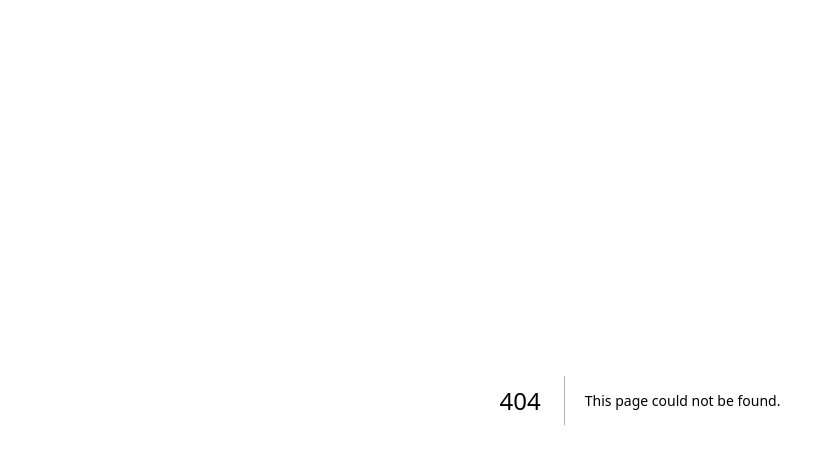
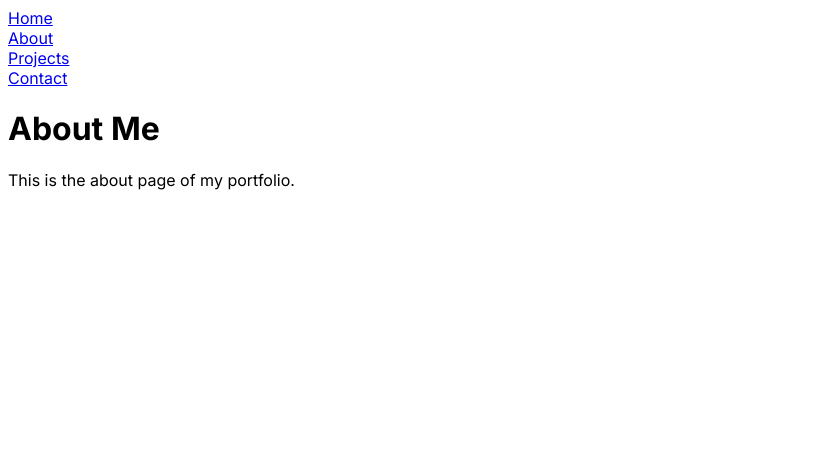
Before and after one commit to elsong86/portfolio, a Next.js app: page /about in a window 1280 px wide. Before the commit this address had no page. Shown: the top 464 px of the page, without its empty margins (0-835 px from the left). Built offline with nearby package versions, Linux system fonts and the light colour scheme.

Commit message:
created a header component, home page, and about page

```diff
--- /dev/null
+++ b/src/app/about/page.tsx
@@ -0,0 +1,12 @@
+import React from "react";
+
+const About: React.FC = () => {
+    return (
+        <div>
+          <h1>About Me</h1>
+          <p>This is the about page of my portfolio.</p>
+        </div>
+    );
+};
+
+export default About
--- /dev/null
+++ b/src/app/components/header.tsx
@@ -0,0 +1,25 @@
+import React from 'react';
+import Link from 'next/link';
+
+const Header: React.FC = () => {
+    return (
+        <header>
+            <nav>
+                <div>
+                    <Link href="/">Home</Link>
+                </div>
+                <div>
+                    <Link href="/about">About</Link>
+                </div>
+                <div>
+                    <Link href="/projects">Projects</Link>
+                </div>
+                <div>
+                    <Link href="/contact">Contact</Link>
+                </div>
+                </nav>
+        </header>
+    )
+}
+
+export default Header;
--- a/src/app/globals.css
+++ /dev/null
@@ -1,33 +0,0 @@
-@tailwind base;
-@tailwind components;
-@tailwind utilities;
-
-:root {
-  --foreground-rgb: 0, 0, 0;
-  --background-start-rgb: 214, 219, 220;
-  --background-end-rgb: 255, 255, 255;
-}
-
-@media (prefers-color-scheme: dark) {
-  :root {
-    --foreground-rgb: 255, 255, 255;
-    --background-start-rgb: 0, 0, 0;
-    --background-end-rgb: 0, 0, 0;
-  }
-}
-
-body {
-  color: rgb(var(--foreground-rgb));
-  background: linear-gradient(
-      to bottom,
-      transparent,
-      rgb(var(--background-end-rgb))
-    )
-    rgb(var(--background-start-rgb));
-}
-
-@layer utilities {
-  .text-balance {
-    text-wrap: balance;
-  }
-}
--- a/src/app/layout.tsx
+++ b/src/app/layout.tsx
@@ -1,11 +1,12 @@
 import type { Metadata } from "next";
 import { Inter } from "next/font/google";
-import "./globals.css";
+import Header from "./components/header";
+
 
 const inter = Inter({ subsets: ["latin"] });
 
 export const metadata: Metadata = {
-  title: "Create Next App",
+  title: "My Portfolio",
   description: "Generated by create next app",
 };
 
@@ -16,7 +17,10 @@ export default function RootLayout({
 }>) {
   return (
     <html lang="en">
-      <body className={inter.className}>{children}</body>
+      <body className={inter.className}>
+        <Header />
+        {children}
+      </body>
     </html>
   );
 }
--- a/src/app/page.tsx
+++ b/src/app/page.tsx
@@ -1,113 +1,12 @@
-import Image from "next/image";
+import React from "react";
 
-export default function Home() {
+const HomePage: React.FC = () => {
   return (
-    <main className="flex min-h-screen flex-col items-center justify-between p-24">
-      <div className="z-10 w-full max-w-5xl items-center justify-between font-mono text-sm lg:flex">
-        <p className="fixed left-0 top-0 flex w-full justify-center border-b border-gray-300 bg-gradient-to-b from-zinc-200 pb-6 pt-8 backdrop-blur-2xl dark:border-neutral-800 dark:bg-zinc-800/30 dark:from-inherit lg:static lg:w-auto  lg:rounded-xl lg:border lg:bg-gray-200 lg:p-4 lg:dark:bg-zinc-800/30">
-          Get started by editing&nbsp;
-          <code className="font-mono font-bold">src/app/page.tsx</code>
-        </p>
-        <div className="fixed bottom-0 left-0 flex h-48 w-full items-end justify-center bg-gradient-to-t from-white via-white dark:from-black dark:via-black lg:static lg:size-auto lg:bg-none">
-          <a
-            className="pointer-events-none flex place-items-center gap-2 p-8 lg:pointer-events-auto lg:p-0"
-            href="https://vercel.com?utm_source=create-next-app&utm_medium=appdir-template&utm_campaign=create-next-app"
-            target="_blank"
-            rel="noopener noreferrer"
-          >
-            By{" "}
-            <Image
-              src="/vercel.svg"
-              alt="Vercel Logo"
-              className="dark:invert"
-              width={100}
-              height={24}
-              priority
-            />
-          </a>
-        </div>
-      </div>
+    <div>
+      <h1>Welcome to My Portfolio</h1>
+      <p>This is the home page.</p>
+    </div>
+  );
+};
 
-      <div className="relative z-[-1] flex place-items-center before:absolute before:h-[300px] before:w-full before:-translate-x-1/2 before:rounded-full before:bg-gradient-radial before:from-white before:to-transparent before:blur-2xl before:content-[''] after:absolute after:-z-20 after:h-[180px] after:w-full after:translate-x-1/3 after:bg-gradient-conic after:from-sky-200 after:via-blue-200 after:blur-2xl after:content-[''] before:dark:bg-gradient-to-br before:dark:from-transparent before:dark:to-blue-700 before:dark:opacity-10 after:dark:from-sky-900 after:dark:via-[#0141ff] after:dark:opacity-40 sm:before:w-[480px] sm:after:w-[240px] before:lg:h-[360px]">
-        <Image
-          className="relative dark:drop-shadow-[0_0_0.3rem_#ffffff70] dark:invert"
-          src="/next.svg"
-          alt="Next.js Logo"
-          width={180}
-          height={37}
-          priority
-        />
-      </div>
-
-      <div className="mb-32 grid text-center lg:mb-0 lg:w-full lg:max-w-5xl lg:grid-cols-4 lg:text-left">
-        <a
-          href="https://nextjs.org/docs?utm_source=create-next-app&utm_medium=appdir-template&utm_campaign=create-next-app"
-          className="group rounded-lg border border-transparent px-5 py-4 transition-colors hover:border-gray-300 hover:bg-gray-100 hover:dark:border-neutral-700 hover:dark:bg-neutral-800/30"
-          target="_blank"
-          rel="noopener noreferrer"
-        >
-          <h2 className="mb-3 text-2xl font-semibold">
-            Docs{" "}
-            <span className="inline-block transition-transform group-hover:translate-x-1 motion-reduce:transform-none">
-              -&gt;
-            </span>
-          </h2>
-          <p className="m-0 max-w-[30ch] text-sm opacity-50">
-            Find in-depth information about Next.js features and API.
-          </p>
-        </a>
-
-        <a
-          href="https://nextjs.org/learn?utm_source=create-next-app&utm_medium=appdir-template-tw&utm_campaign=create-next-app"
-          className="group rounded-lg border border-transparent px-5 py-4 transition-colors hover:border-gray-300 hover:bg-gray-100 hover:dark:border-neutral-700 hover:dark:bg-neutral-800/30"
-          target="_blank"
-          rel="noopener noreferrer"
-        >
-          <h2 className="mb-3 text-2xl font-semibold">
-            Learn{" "}
-            <span className="inline-block transition-transform group-hover:translate-x-1 motion-reduce:transform-none">
-              -&gt;
-            </span>
-          </h2>
-          <p className="m-0 max-w-[30ch] text-sm opacity-50">
-            Learn about Next.js in an interactive course with&nbsp;quizzes!
-          </p>
-        </a>
-
-        <a
-          href="https://vercel.com/templates?framework=next.js&utm_source=create-next-app&utm_medium=appdir-template&utm_campaign=create-next-app"
-          className="group rounded-lg border border-transparent px-5 py-4 transition-colors hover:border-gray-300 hover:bg-gray-100 hover:dark:border-neutral-700 hover:dark:bg-neutral-800/30"
-          target="_blank"
-          rel="noopener noreferrer"
-        >
-          <h2 className="mb-3 text-2xl font-semibold">
-            Templates{" "}
-            <span className="inline-block transition-transform group-hover:translate-x-1 motion-reduce:transform-none">
-              -&gt;
-            </span>
-          </h2>
-          <p className="m-0 max-w-[30ch] text-sm opacity-50">
-            Explore starter templates for Next.js.
-          </p>
-        </a>
-
-        <a
-          href="https://vercel.com/new?utm_source=create-next-app&utm_medium=appdir-template&utm_campaign=create-next-app"
-          className="group rounded-lg border border-transparent px-5 py-4 transition-colors hover:border-gray-300 hover:bg-gray-100 hover:dark:border-neutral-700 hover:dark:bg-neutral-800/30"
-          target="_blank"
-          rel="noopener noreferrer"
-        >
-          <h2 className="mb-3 text-2xl font-semibold">
-            Deploy{" "}
-            <span className="inline-block transition-transform group-hover:translate-x-1 motion-reduce:transform-none">
-              -&gt;
-            </span>
-          </h2>
-          <p className="m-0 max-w-[30ch] text-balance text-sm opacity-50">
-            Instantly deploy your Next.js site to a shareable URL with Vercel.
-          </p>
-        </a>
-      </div>
-    </main>
-  );
-}
+export default HomePage;
```
